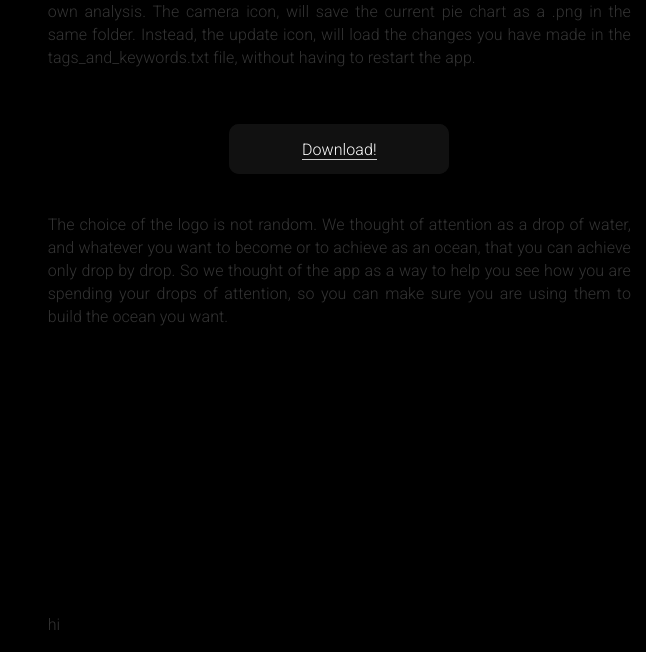
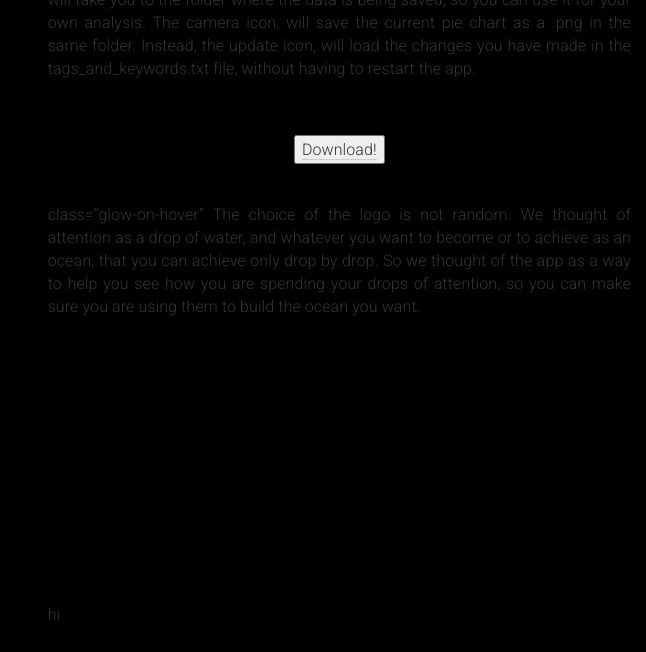
Before and after one commit to trackattapp/trackattapp, a Jekyll site: the page built from _pages/home.md, in a window 1280 px wide, cut to the strip 504-1156 px from the top of the page. Shown: the whole strip, without its empty margins (634-1280 px from the left). Built offline with Jekyll 4.4.1, drawn with Linux system fonts in a browser that asks for light colours.

Commit message:
minor changes

```diff
--- a/_pages/home.md
+++ b/_pages/home.md
@@ -52,13 +52,14 @@ made in the tags_and_keywords.txt file, without having to restart the app.
 <br>
 
 <center>
-<button class="glow-on-hover">
+<button>
     <a href="https://drive.google.com/uc?export=download&id=177zg1OhahNxrI-oqVLS-sY-PzZ_x0nmc" download>Download!</a>
 </button>
 </center>
 
 <br>
 
+ class="glow-on-hover"
 The choice of the logo is not random. We thought of attention as a drop of water, and
 whatever you want to become or to achieve as an ocean, that you can achieve only drop by
 drop. So we thought of the app as a way to help you see how you are spending your drops
```
